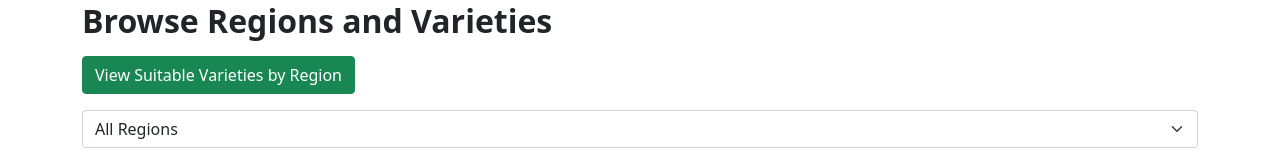
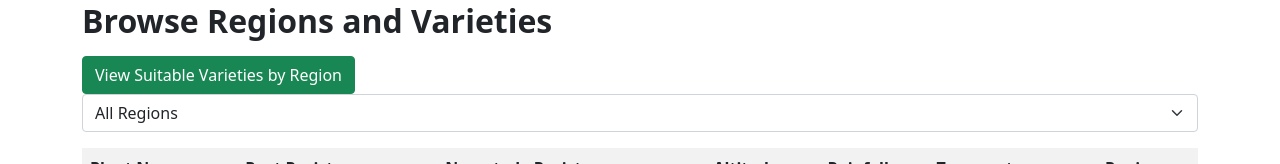
Before and after one commit to JHarrisJoshua/Python-Coffee_Farmer_DB, a Flask app: page /regions-varieties/ in a window 1280 px wide. Shown: the part 105-269 px from the top of the page. Run offline with Flask 2, Linux system fonts and the light colour scheme; data that the repository does not hold is empty; some libraries are stand-ins or nearby versions.

Commit message:
Update regions_varieties.j2

```diff
--- a/templates/regions_varieties.j2
+++ b/templates/regions_varieties.j2
@@ -7,16 +7,16 @@
     <h2><strong>Browse Regions and Varieties</strong></h2>
   </nav>
 
-  <div id="search" style="display: block">
+  <div class="input-group mb-3" style="display: block">
     <form id="searchregion" action="/regions-varieties/" method="post">
       <fieldset class="fields">
-        <p><input type="submit" value="View Suitable Varieties by Region" name="region_variety_search" class="btn btn-success"></p>
-        <p><select class="form-select" name="region_id" id="region_id">
+        <input type="submit" value="View Suitable Varieties by Region" name="region_variety_search" class="btn btn-success">
+        <select class="form-select" name="region_id" id="region_id">
           <option value="0" selected>All Regions</option>
           {% for region in regions %}
           <option value="{{ region['region_id'] }}"> {{ region['region'] }}</option>
           {% endfor %}
-        </select></p>
+        </select>
       </fieldset>
     </form>
   </div>
```
